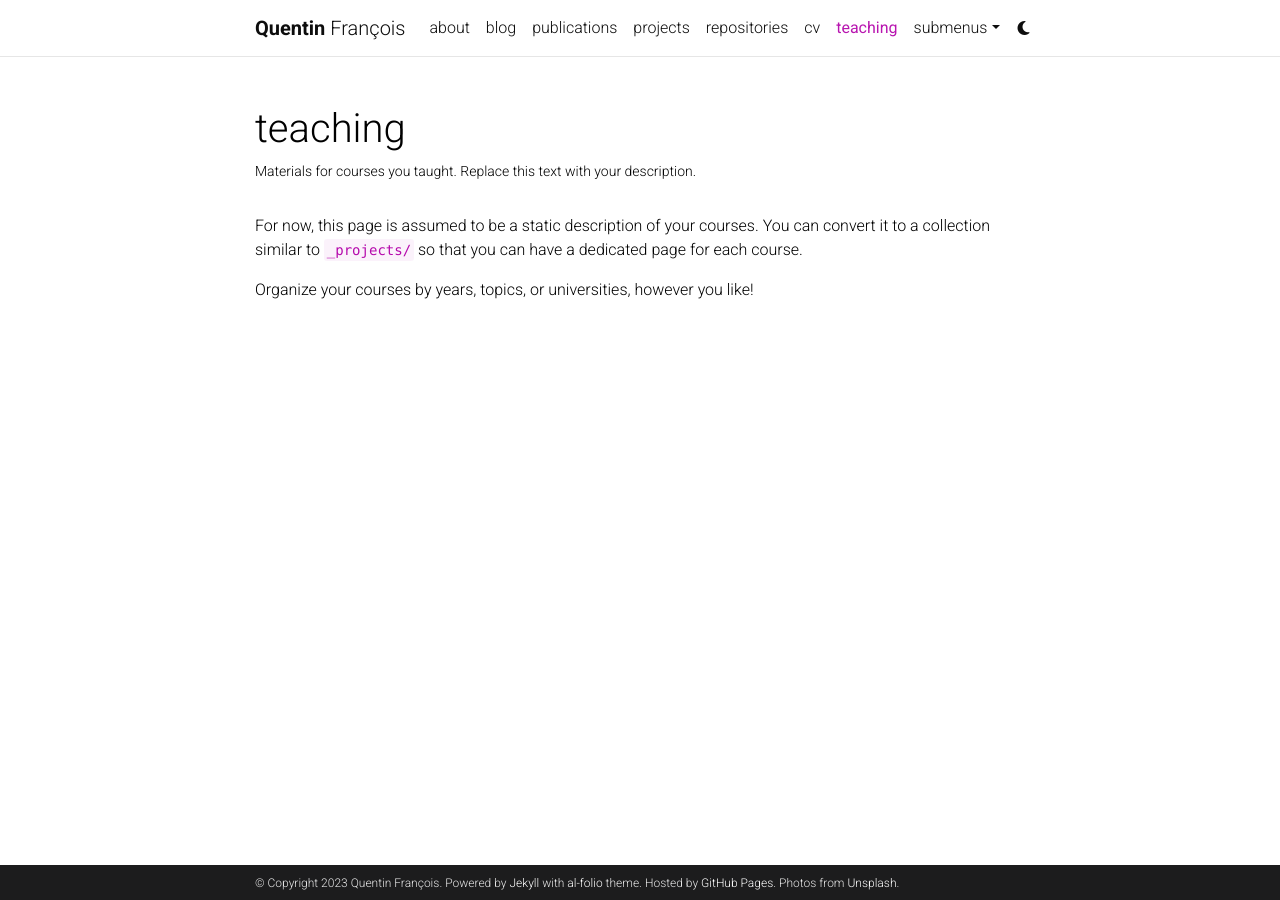
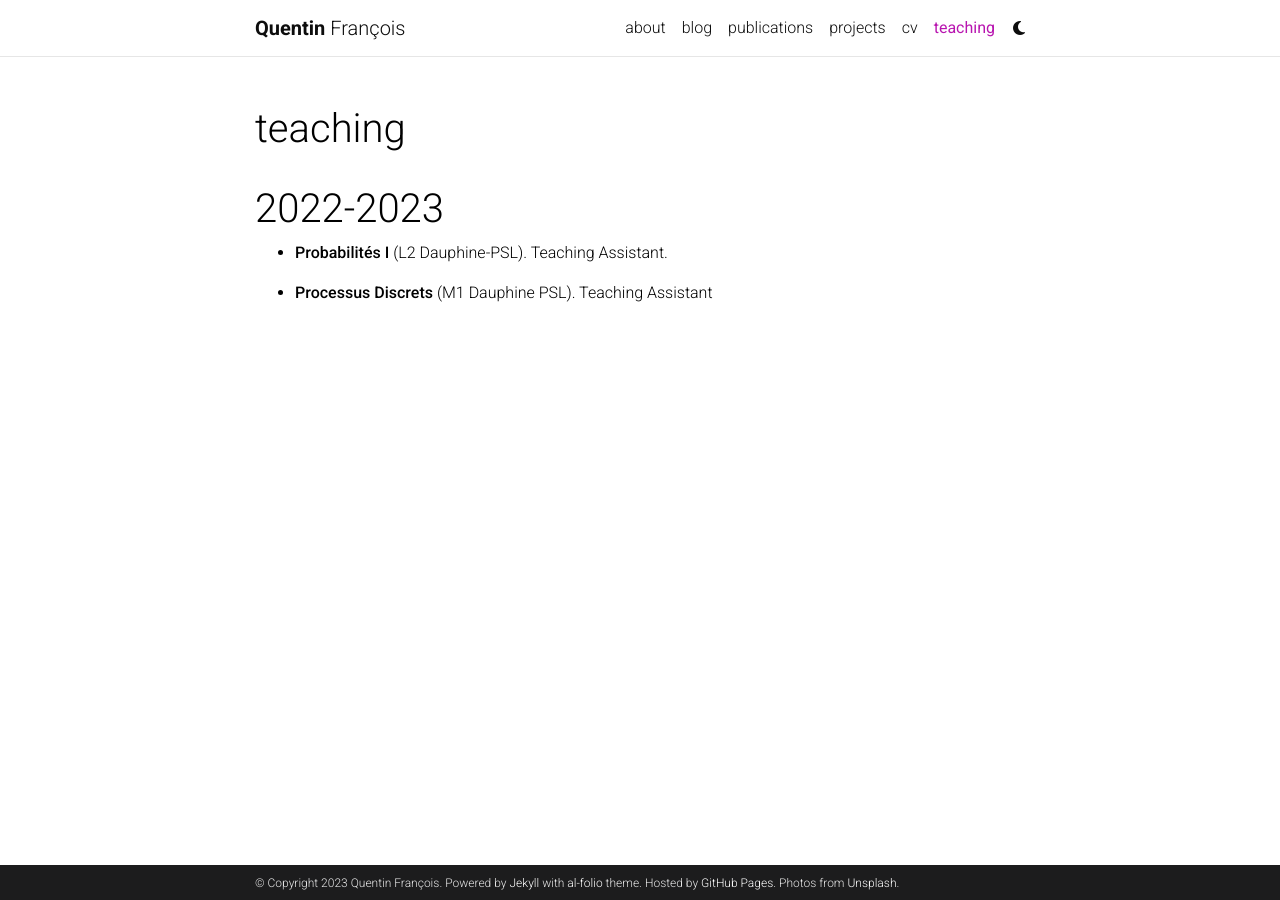
Before and after one commit to qufrancois/qufrancois.github.io, a Jekyll site: the page built from _pages/teaching.md, in a window 1280 px wide. Built offline with Jekyll 4.4.1, drawn with Linux system fonts in a browser that asks for light colours; full-size pictures stand in for the smaller copies a plugin makes; comment, search, counter and statistics services are not loaded; a style sheet for code colours, icons or effects is not loaded.

Commit message:
new updates

```diff
--- a/_config.yml
+++ b/_config.yml
@@ -173,7 +173,7 @@ collections:
     output: true
     permalink: /news/:path/
   projects:
-    output: true
+    output: false
     permalink: /projects/:path/
 
 announcements:
--- a/_pages/teaching.md
+++ b/_pages/teaching.md
@@ -2,11 +2,13 @@
 layout: page
 permalink: /teaching/
 title: teaching
-description: Materials for courses you taught. Replace this text with your description.
+description:
 nav: true
 nav_order: 5
 ---
 
-For now, this page is assumed to be a static description of your courses. You can convert it to a collection similar to `_projects/` so that you can have a dedicated page for each course.
+# 2022-2023
 
-Organize your courses by years, topics, or universities, however you like!
+- **Probabilités I** (L2 Dauphine-PSL). Teaching Assistant.
+
+- **Processus Discrets** (M1 Dauphine PSL). Teaching Assistant
```
Also changed, not shown: _pages/dropdown.md (+13 -13 lines), _pages/publications.md (+2 -2 lines), _pages/repositories.md (deleted, +0 -44 lines).
